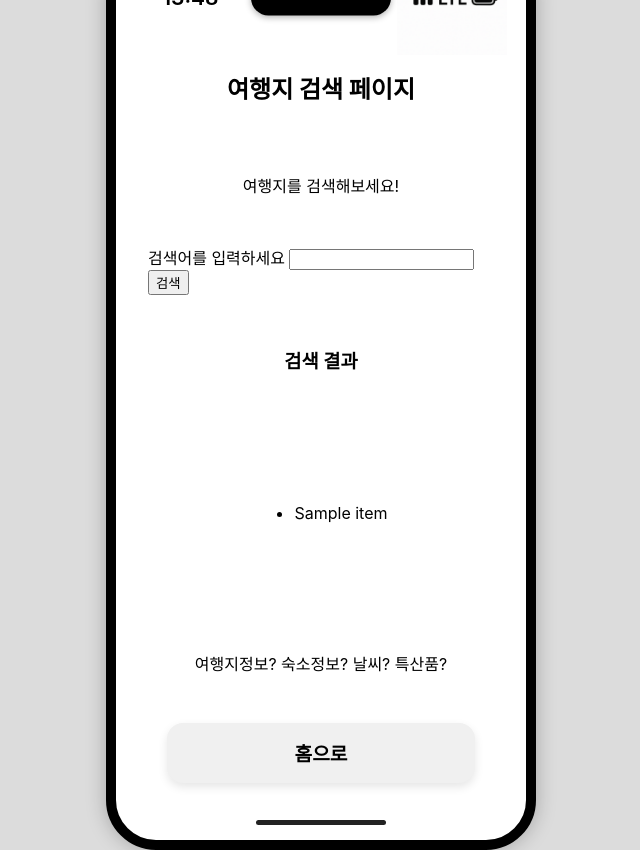
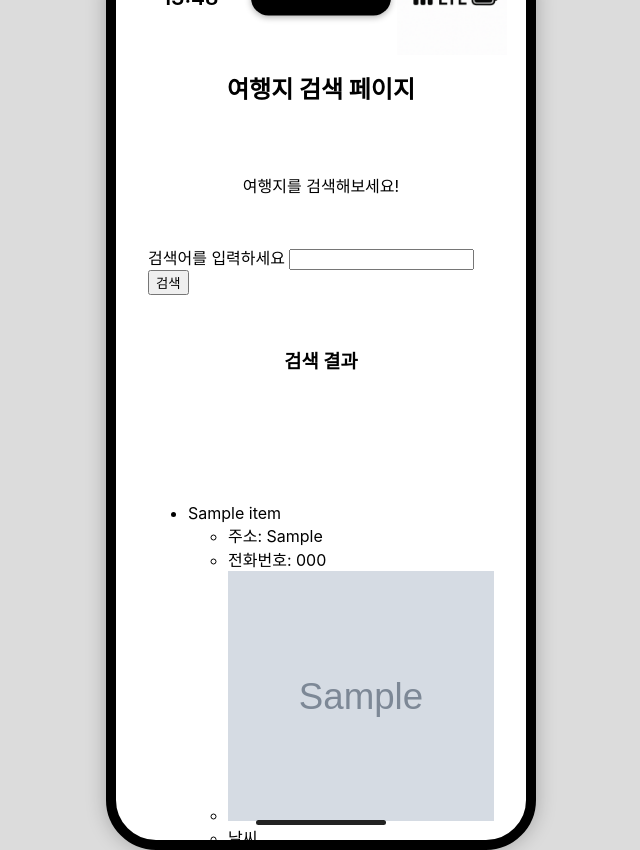
Before and after one commit to MUN0203/opensource_basic_project, a Flask app: template templates/search.html in a window 1280 px wide. Shown: the whole page, without its empty margins (319-959 px from the left). Run offline with Flask 3, Linux system fonts and the light colour scheme; the template is opened without the code that fills it: most values are stand-ins (such as "Sample title", 1, 10 or a date in 2020); grey boxes marked "Sample" are stand-in pictures; parts of the project's set-up code (start-up, migrations or seed data) failed here and were passed over.

Commit message:
주소, 전화번호, 이미지 출력 추가

```diff
--- a/templates/search.html
+++ b/templates/search.html
@@ -32,6 +32,23 @@
           <ul>
             {% for item in items %}
             <li>{{ item.title }}</li>
+            <!-- 주소 전화번호 이미지 출력-->
+              <ul>
+                <li>주소: {{ item.addr1 }}</li>
+                <li>전화번호: {{ item.tel }}</li>
+                <li>
+                  {% if item.firstimage2 %}
+                     <img src="{{ item.firstimage2 }}" alt="{{ item.title }} 이미지"
+                     class="search-result-image">
+                  {% else %}
+                    <div class="search-no-image">
+                      <p>이미지 없음</p>
+                    </div>
+                  {% endif %}
+                </li>
+                <li>날씨</li>
+                <li>카카오맵</li>
+              </ul>
             {% endfor %}
           </ul>
         </p>
```
